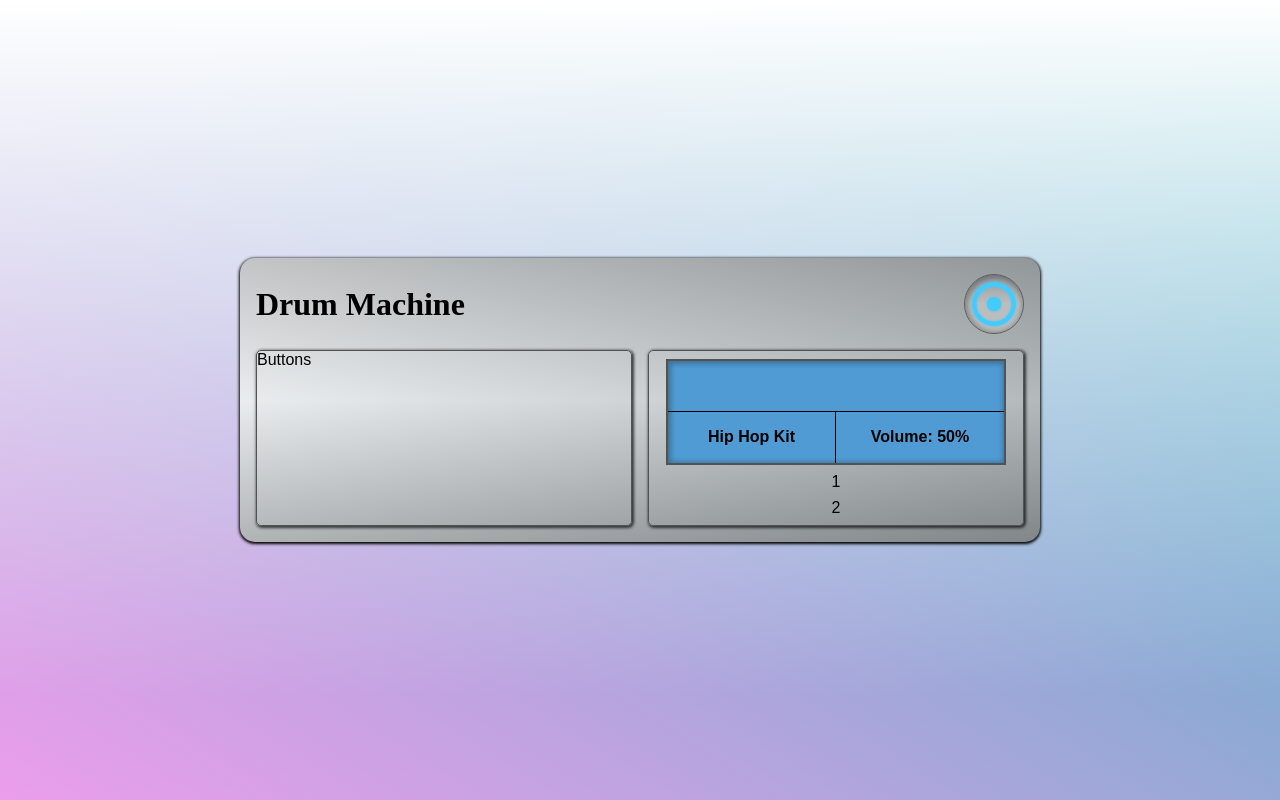
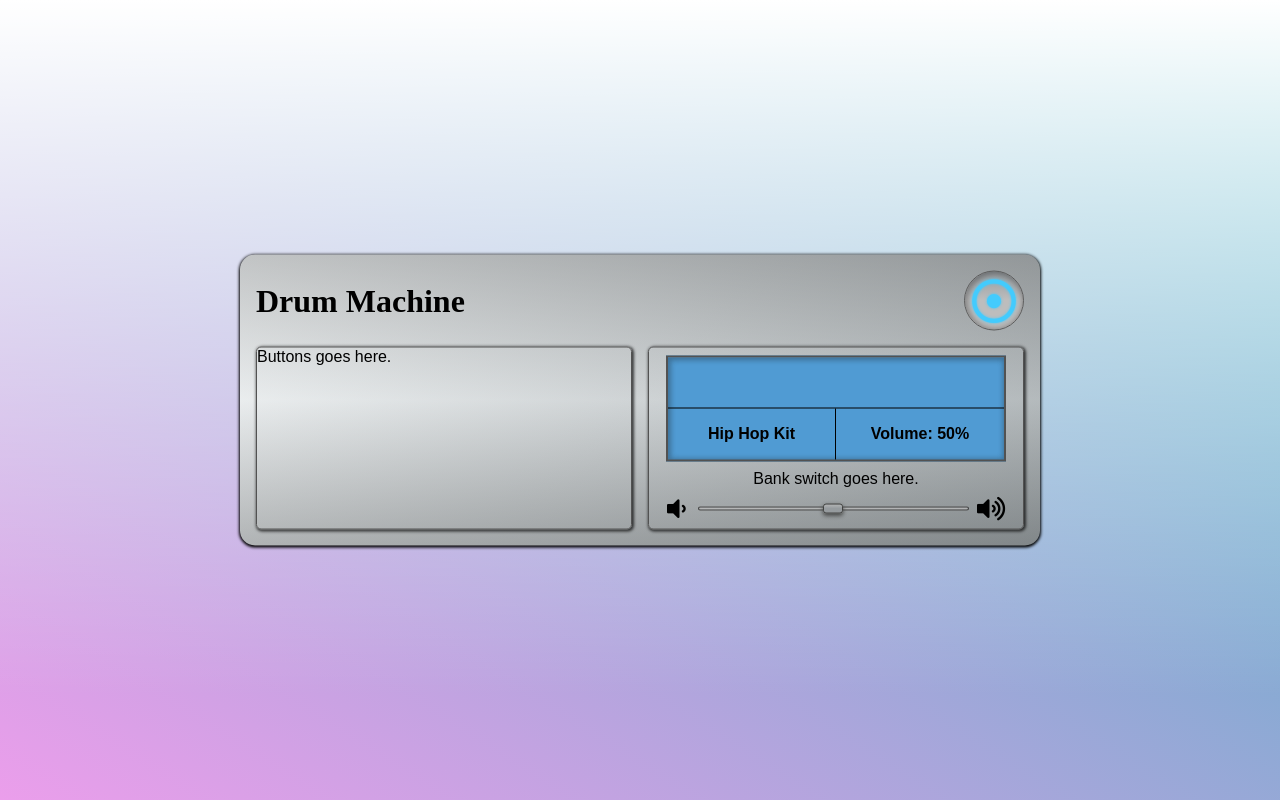
Before and after one commit to ykoziy/drum-machine-app, a React (Create React App) app: page / in a window 1280 px wide. Built offline with nearby package versions, Linux system fonts and the light colour scheme.

Commit message:
Added VolumeBar container to the App component, modified palceholder divs

```diff
--- a/src/components/App.js
+++ b/src/components/App.js
@@ -3,8 +3,9 @@ import "../assets/stylesheets/App.css";
 
 import Header from "../containers/Header.js";
 import DrumMachine from "./DrumMachine.js";
-import ControlPanel from "./ControlPanel.js"
-import Screen from "../containers/Screen.js"
+import ControlPanel from "./ControlPanel.js";
+import Screen from "../containers/Screen.js";
+import VolumeBar from "../containers/VolumeBar.js";
 
 class App extends Component {
   render() {
@@ -14,14 +15,14 @@ class App extends Component {
         <DrumMachine
             left={
                 <div className="button-panel">
-                Buttons
+                Buttons goes here.
                 </div>
             }
             right={
                 <ControlPanel>
                     <Screen/>
-                    <div>1</div>
-                    <div>2</div>
+                    <div>Bank switch goes here.</div>
+                    <VolumeBar/>
                 </ControlPanel>
             }
         />
```
